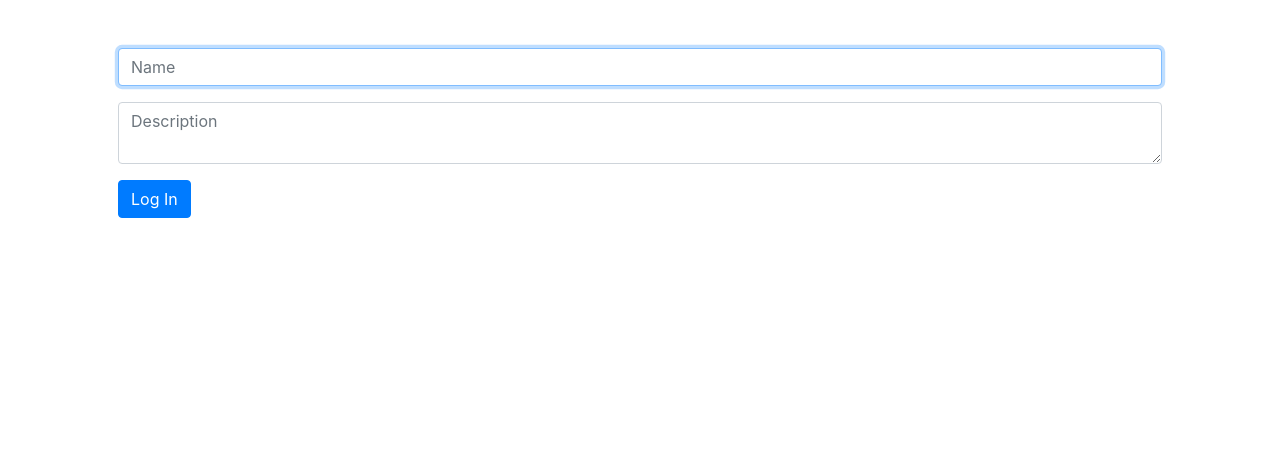
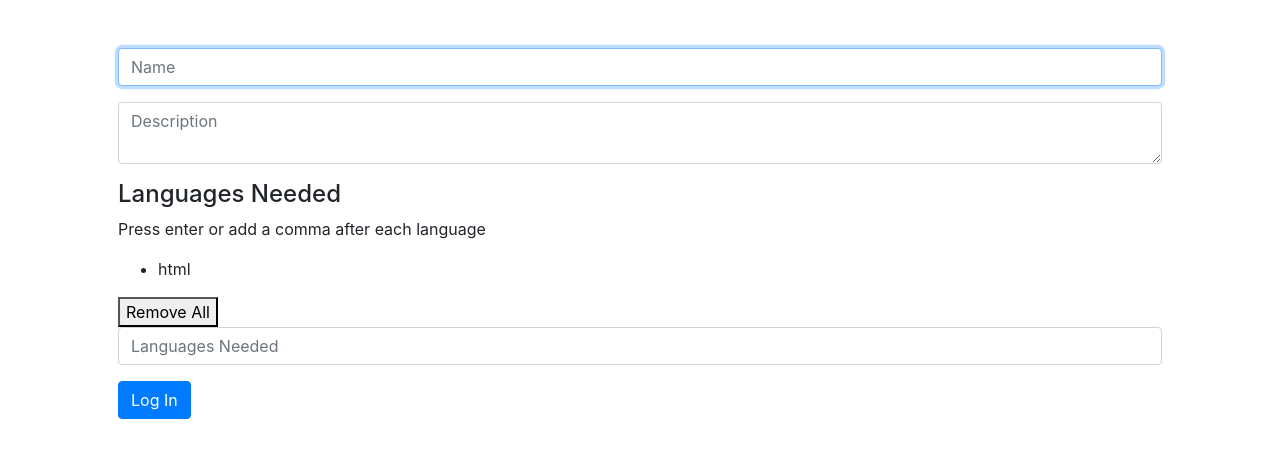
Before and after one commit to dragondoodler222/Opus, a Flask app: page /taskCreation in a window 1280 px wide. Shown: the part 68-526 px from the top of the page. Run offline with Flask 2, Linux system fonts and the light colour scheme; some libraries are stand-ins or nearby versions.

Commit message:
more task creation

```diff
--- a/templates/taskCreation.html
+++ b/templates/taskCreation.html
@@ -2,6 +2,11 @@
 
 {% block title %}
     Task Creation
+{% endblock %}
+{% block styles %}
+
+<link rel="stylesheet" href="../static/css/taskCreation.css">
+
 {% endblock %}
 
 {% block main %}
@@ -13,6 +18,28 @@
         <div class="form-group">
             <textarea class="form-control" name="description" placeholder="Description" type="text"></textarea>
         </div>
+        <div class = "wrapper">
+        	<div class = "title">
+        		<h4>Languages Needed</h4>
+        	</div>
+        	<div class = "content">
+        		<p>Press enter or add a comma after each language</p>
+        		<div class = "tag-box">
+        			<ul>
+        				<li>
+        					html <i class="uit uit-multiply"></i>
+        				</li>
+        			</ul>
+        		</div>
+        	</div>
+        	<div class = "details">
+        		<button>Remove All</button>
+        	</div>
+        </div>
+        <div class="form-group">
+            <input class="form-control" name="languages" placeholder="Languages Needed" type="text">
+        </div>
+
         <button class="btn btn-primary" type="submit">Log In</button>
     </form>
 {% endblock %}
```
Also changed, not shown: static/taskCreation.css (added, +18 -0 lines).
